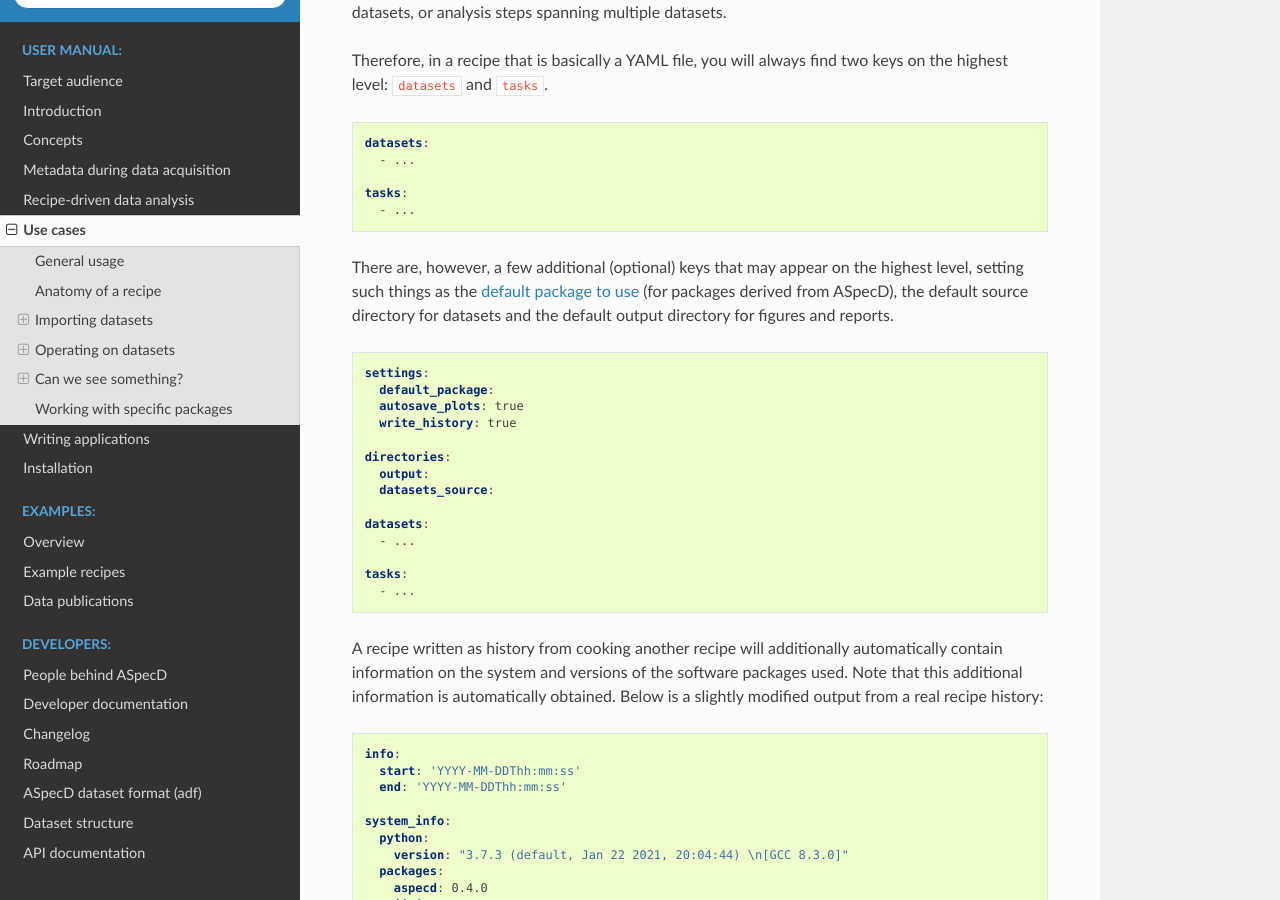
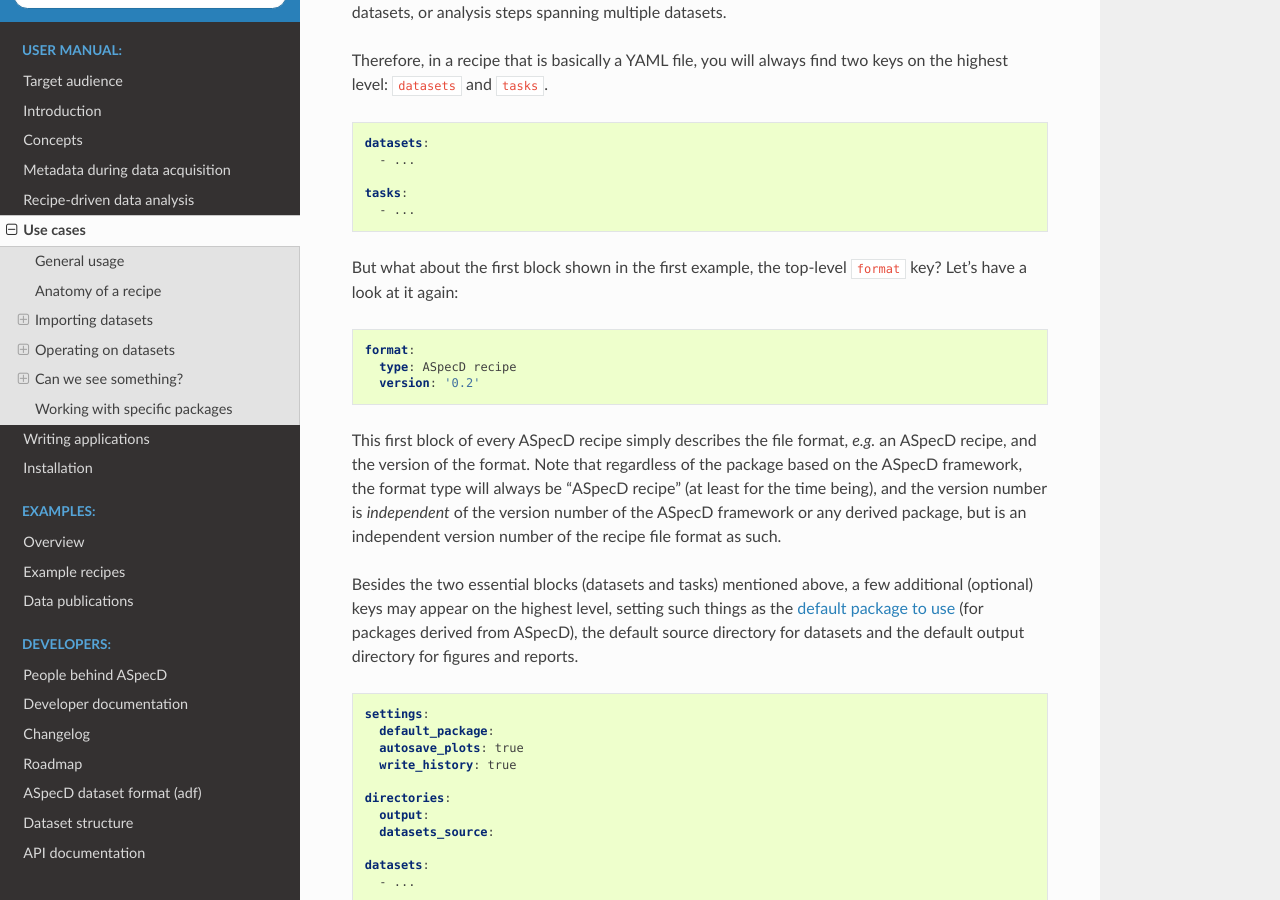
Before and after one commit to tillbiskup/aspecd, a Sphinx documentation site: the page built from docs/usecases.rst, in a window 1280 px wide and 900 px high, scrolled down 1852 px. Built offline with Sphinx 7.4.7 and the Read the Docs theme 2.0.0, drawn with Linux system fonts in a browser that asks for light colours.

Commit message:
Update documentation and changelog.
Explain version number in recipe files.

```diff
--- a/docs/changelog.rst
+++ b/docs/changelog.rst
@@ -50,7 +50,9 @@
 Changes
 -------
 
-* Plotters can now handle device data instead of the primary data of a dataset (see above). This means, however, that instead of accessing ``self.dataset.data`` (or ``self.datasets[#].data``), plotters need to access ``self.data.data`` (or ``self.data[#].data``) instead. **Authors of derived packages should update their plotters accordingly.** See the :ref:`hints for developers on device data in the plotting module <sec:plotting:developers_data>`
+* Plotters can now handle device data instead of the primary data of a dataset (see above). This means, however, that instead of accessing ``self.dataset.data`` (or ``self.datasets[#].data``), plotters need to access ``self.data.data`` (or ``self.data[#].data``) instead.
+
+  **Authors of derived packages should update their plotters accordingly.** See the :ref:`hints for developers on device data in the plotting module <sec:plotting:developers_data>`.
 
 * Serving recipes logs messages from all ASpecD modules, not only from the :mod:`aspecd.tasks` module.
 
--- a/docs/usecases.rst
+++ b/docs/usecases.rst
@@ -81,7 +81,19 @@
       - ...
 
 
-There are, however, a few additional (optional) keys that may appear on the highest level, setting such things as the :ref:`default package to use <specific_packages>` (for packages derived from ASpecD), the default source directory for datasets and the default output directory for figures and reports.
+But what about the first block shown in the first example, the top-level ``format`` key? Let's have a look at it again:
+
+
+.. code-block:: yaml
+
+    format:
+      type: ASpecD recipe
+      version: '0.2'
+
+
+This first block of every ASpecD recipe simply describes the file format, *e.g.* an ASpecD recipe, and the version of the format. Note that regardless of the package based on the ASpecD framework, the format type will always be "ASpecD recipe" (at least for the time being), and the version number is *independent* of the version number of the ASpecD framework or any derived package, but is an independent version number of the recipe file format as such.
+
+Besides the two essential blocks (datasets and tasks) mentioned above, a few additional (optional) keys may appear on the highest level, setting such things as the :ref:`default package to use <specific_packages>` (for packages derived from ASpecD), the default source directory for datasets and the default output directory for figures and reports.
 
 
 .. code-block:: yaml
```
Also changed, not shown: 1 other file.
